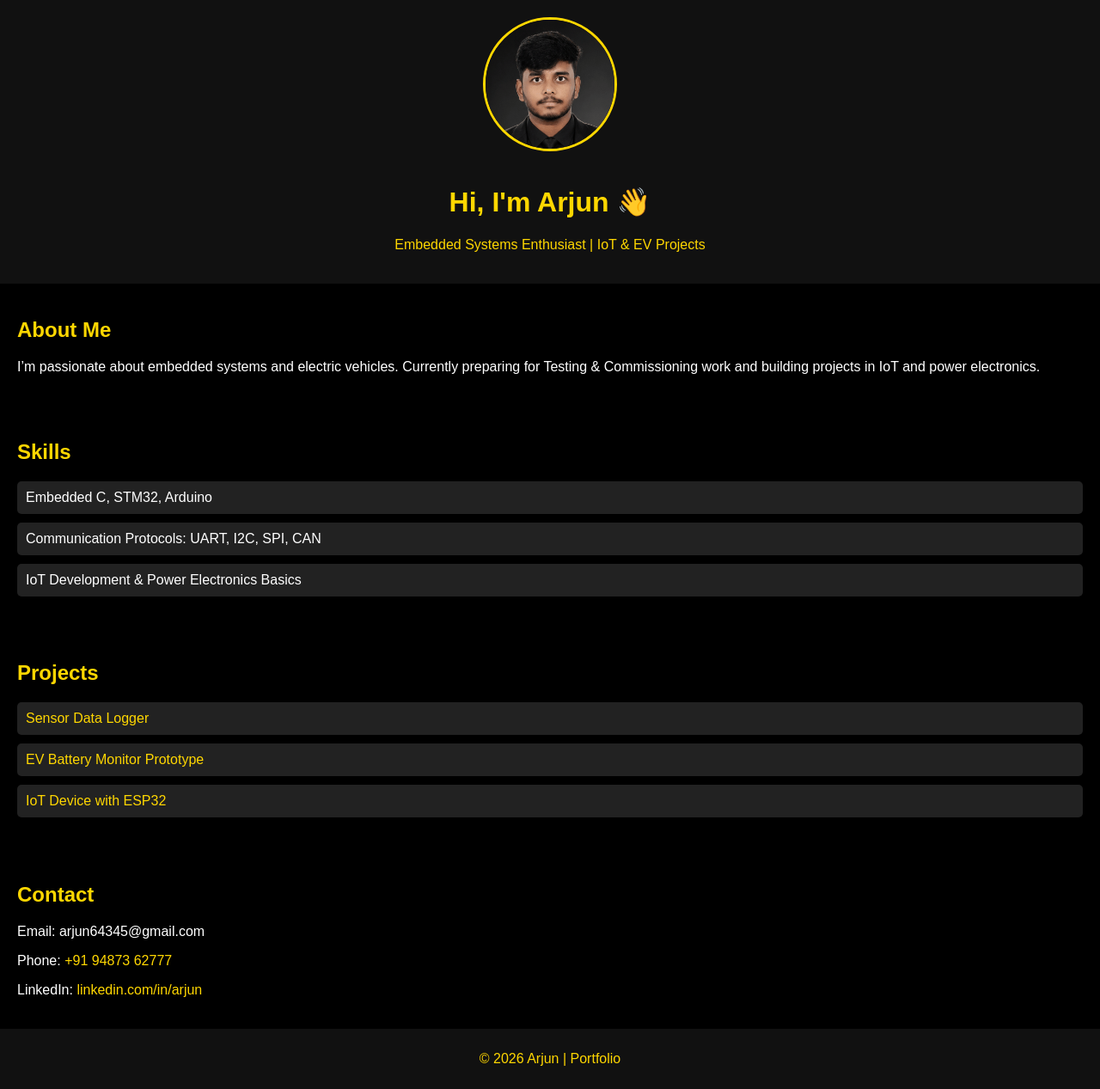
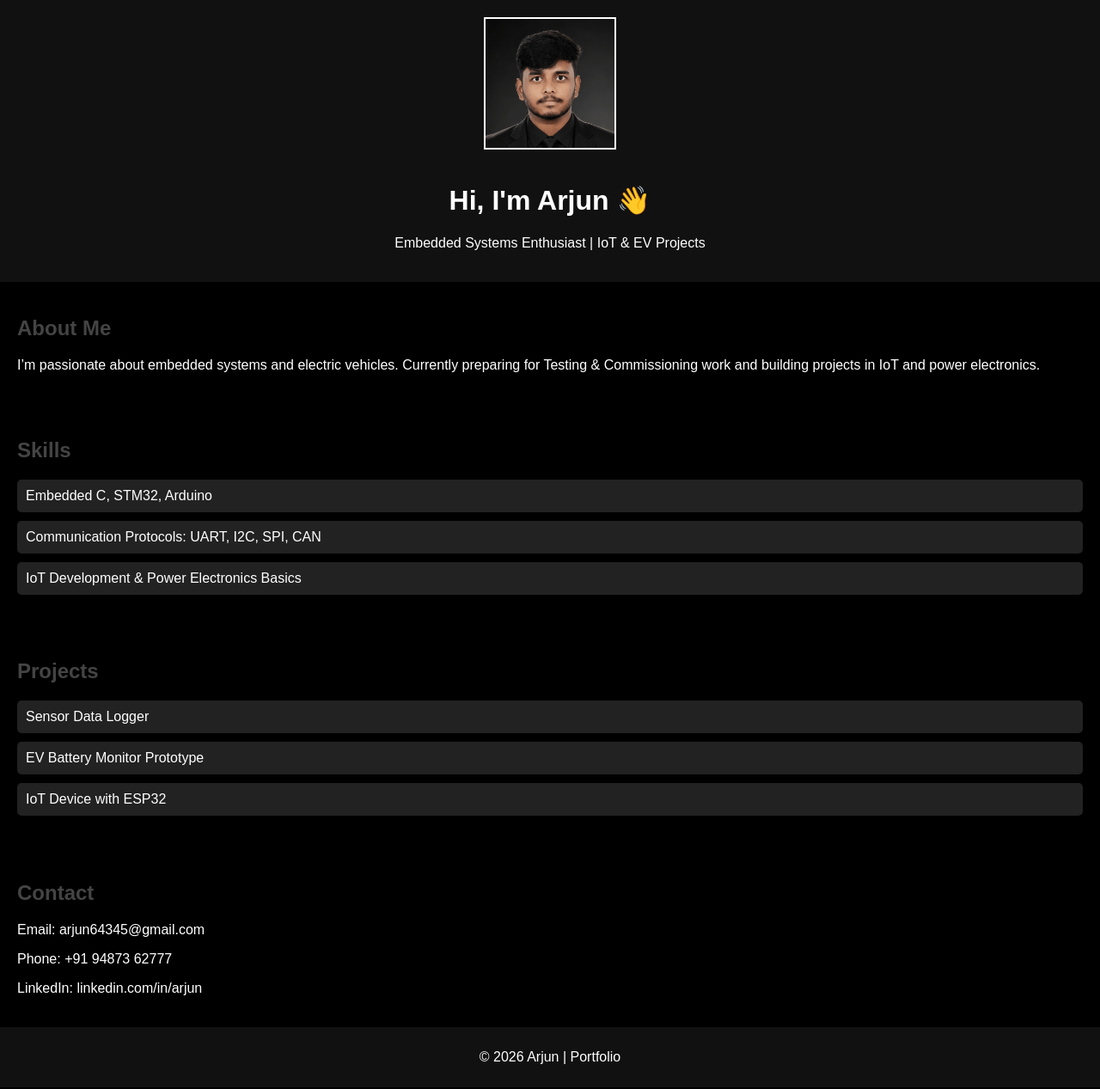
Before and after one commit to Arjun555-creator/ARJUN-Portfolio, a plain HTML site: page index.html in a window 1280 px wide. Shown: the whole page at 86% size. Drawn offline with Linux system fonts and the light colour scheme.

Commit message:
Change header, link, and footer colors to white
Updated color scheme to use white instead of gold for various elements.

```diff
--- a/index.html
+++ b/index.html
@@ -12,23 +12,22 @@
     }
     header {
       background: #111111;
-      color: #ffd700; /* Golden headings */
+      color: #ffffff;
       padding: 20px;
       text-align: center;
     }
     header img {
       width: 150px;
       height: 150px;
-      object-fit: cover;
-      border-radius: 50%; /* circular photo */
-      border: 3px solid #ffd700; /* golden border */
+      object-fit: cover; /* keeps proportions */
+      border: 2px solid #ffffff; /* white outline */
       margin-bottom: 15px;
     }
     section {
       padding: 20px;
     }
     h2 {
-      color: #ffd700; /* Golden headings */
+      color: #444444; /* Dark gray headings */
     }
     ul {
       list-style: none;
@@ -42,7 +41,7 @@
       color: #ffffff; /* White text */
     }
     a {
-      color: #ffd700; /* Golden links */
+      color: #ffffff; /* White links */
       text-decoration: none;
     }
     a:hover {
@@ -50,7 +49,7 @@
     }
     footer {
       background: #111111;
-      color: #ffd700;
+      color: #ffffff;
       text-align: center;
       padding: 10px;
     }
```
